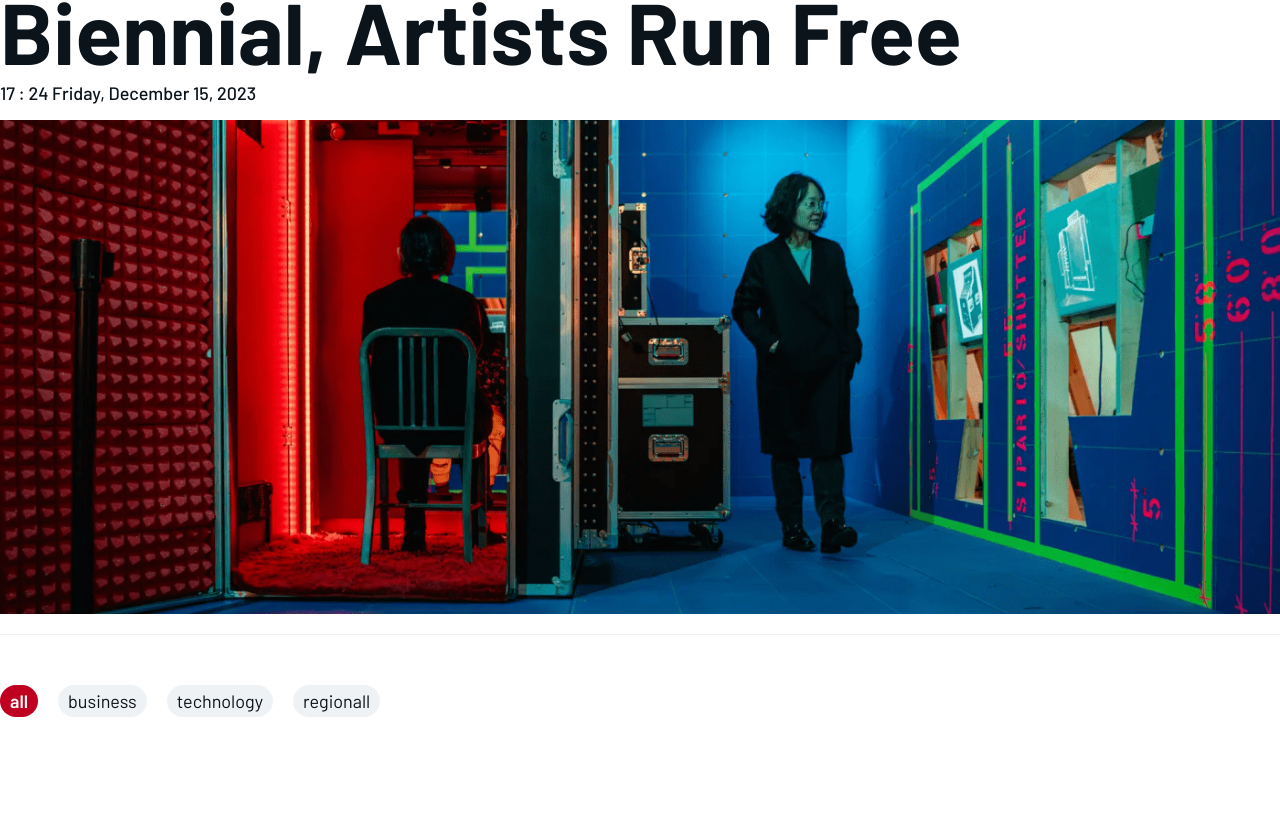
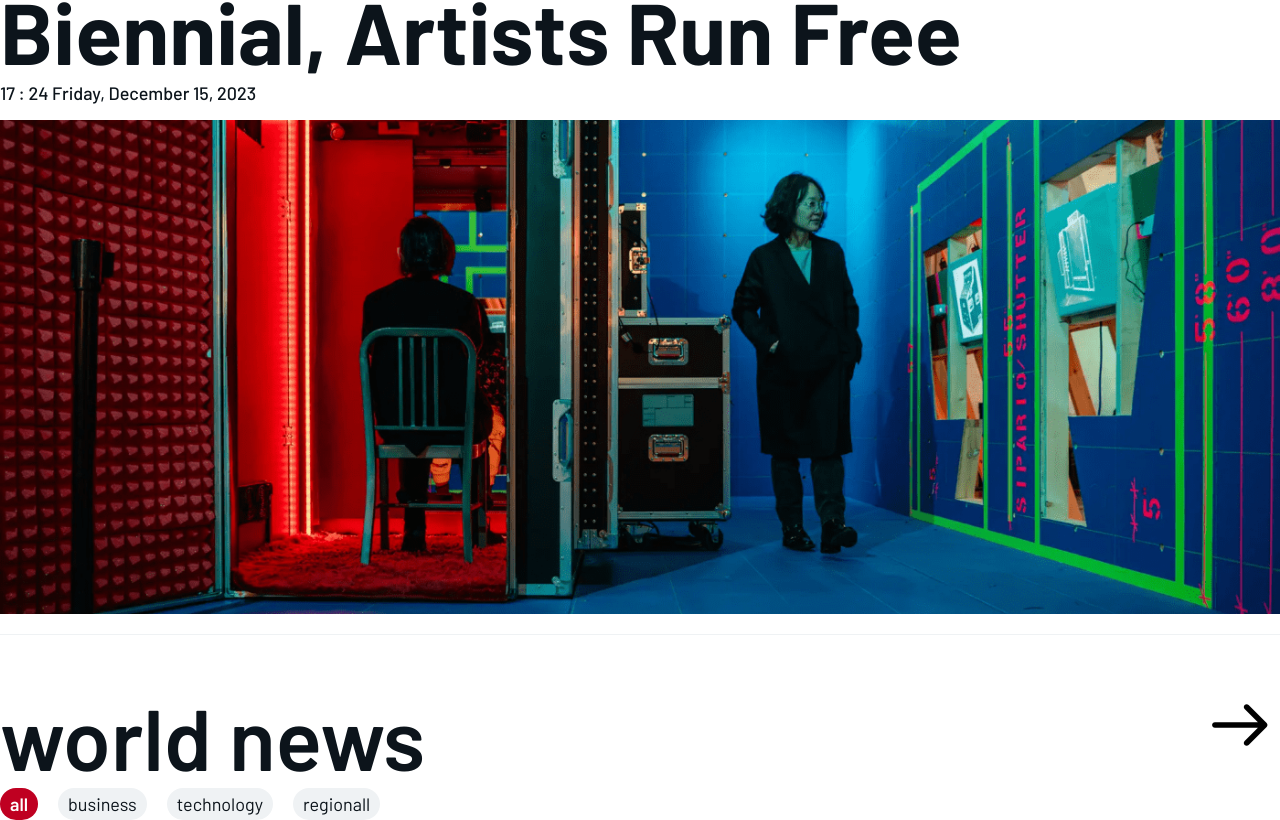
Before and after one commit to ArtErusov/Barlow-News, a React (Vite) app: page / in a window 1280 px wide. Shown: the part 199-1019 px from the top of the page. Before the commit the page ends 916 px from the top, so only its background shows below. Built offline with nearby package versions, Linux system fonts and the light colour scheme.

Commit message:
made the basis for NewsFeed

```diff
--- a/src/App.jsx
+++ b/src/App.jsx
@@ -2,7 +2,6 @@ import './assets/css/main.css';
 
 import Header from './components/Header/Header';
 import Main from './pages/main/main';
-import NewBanner from './components/newBanner/NewBanner';
 import React from 'react';
 
 function App() {
@@ -13,7 +12,6 @@ function App() {
     <React.Fragment>
       <Header />
       <Main  newsCategories={newsCategories}/>
-      <NewBanner />
     </React.Fragment>
   )
 }
--- a/src/components/newBanner/NewBanner.jsx
+++ /dev/null
@@ -1,12 +0,0 @@
-import styles from './styles.module.css';
-
-const NewBanner = () => {
-    return(
-        <div className={styles.header}>
-           {/* <h3 className={styles.title}>{props.item.title}</h3> */}
-           <p className={styles.date}></p>
-        </div>
-    )
-}
-
-export default NewBanner;
--- a/src/components/newBanner/formatTimeAgo.js
+++ /dev/null
@@ -1,5 +0,0 @@
-export const formatTimeAgo = (dateString) => {
-    const now = new Date();
-    const date = new Date(dateString);
-    const secondPast = (now.getTime() - date.getTime()) / 1000;
-}
--- a/src/components/newBanner/styles.module.css
+++ /dev/null
@@ -1,6 +0,0 @@
-@import '../../assets/css/main.css';
-
-
-.header {
-
-}
--- /dev/null
+++ b/src/pages/main/components/newsFeed/components/newsFeedTitle/NewsFeedTitle.jsx
@@ -0,0 +1,21 @@
+import styles from './styles.module.css';
+import React from 'react';
+import IconArrow from '../../../../../../assets/css/svg/IconArrow'
+
+
+const NewsFeedTitle = () => {
+
+// eslint-disable-next-line no-constant-condition
+let name = 0 == 0 ? 'world' : 'business'
+
+    return<React.Fragment>
+    <div className={styles.component}>
+        <h2 className={styles.title}>{name} news</h2>
+        <button className={styles.icon}>
+            <IconArrow/>
+        </button>
+    </div>
+    </React.Fragment>
+};
+
+export default NewsFeedTitle;
--- /dev/null
+++ b/src/pages/main/components/newsFeed/components/newsFeedTitle/styles.module.css
@@ -0,0 +1,32 @@
+@import '../../../../../../assets/css/main.css';
+
+.component{
+    display: flex;
+    justify-content: space-between;
+}
+.title{
+font-size: 86px;
+font-weight: 600;
+}
+
+.icon{
+    width: 81px;
+    height: 81px;
+    border-radius: 100px;
+    transition: 0.8s;
+}
+
+.icon:hover{
+    background-color: var(--red);
+}
+
+.icon svg{
+    margin-top: 4px;
+    width: 56px;
+    height: 44px;
+    transition: 0.8s;
+}
+
+.icon svg:hover{
+    fill: var(--white);
+}
--- /dev/null
+++ b/src/pages/main/components/newsFeed/components/selector/Selector.jsx
@@ -0,0 +1,20 @@
+/* eslint-disable react/prop-types */
+import styles from './styles.module.css';
+import React from 'react';
+
+
+
+const Selector = (props) => {
+    const [activeIndex, setActiveIndex] = React.useState(0)
+
+
+    return<React.Fragment>
+            <div className={styles.selector}>
+            {props.newsCategories.map((item, index) =>
+                <p key={index} onClick={() => setActiveIndex(index)} className = { activeIndex === index ? styles.selector_active : styles.selector_p}>{item}</p>
+            )}
+            </div>
+    </React.Fragment>
+};
+
+export default Selector;
--- /dev/null
+++ b/src/pages/main/components/newsFeed/components/selector/styles.module.css
@@ -0,0 +1,33 @@
+@import '../../../../../../assets/css/main.css';
+
+/* -------------selector--------------------------- */
+.selector{
+    display: flex;
+}
+
+.selector_p{
+    padding: 5px 10px;
+    background-color: var(--gray-light);
+    border-radius: 30px;
+    font-weight: 400;
+    margin-right: 20px;
+    cursor: pointer;
+    transform: 0.5s;
+    user-select:none;
+}
+
+.selector_active{
+    padding: 5px 10px;
+    background-color: var(--red);
+    border-radius: 30px;
+    font-weight: 600;
+    margin-right: 20px;
+    cursor: pointer;
+    color: var(--white);
+    user-select:none;
+}
+
+.selector_p:hover{
+    background-color: var(--gray);
+    color: var(--white);
+}
--- a/src/pages/main/components/newsFeed/newsFeed.jsx
+++ b/src/pages/main/components/newsFeed/newsFeed.jsx
@@ -1,20 +1,16 @@
 /* eslint-disable react/prop-types */
 import styles from './styles.module.css';
 import React from 'react';
-
+import Selector from './components/selector/Selector';
+import NewsFeedTitle from './components/newsFeedTitle/NewsFeedTitle';
 
 
 const NewsFeed = (props) => {
-    const [activeIndex, setActiveIndex] = React.useState(0)
+    return<React.Fragment>
 
-
-    return<React.Fragment>
         <div className={styles.container}>
-            <div className={styles.selector}>
-            {props.newsCategories.map((item, index) =>
-                <p key={index} onClick={() => setActiveIndex(index)} className = { activeIndex === index ? styles.selector_active : styles.selector_p}>{item}</p>
-            )}
-            </div>
+            <NewsFeedTitle/>
+            <Selector newsCategories={props.newsCategories}/>
         </div>
     </React.Fragment>
 };
--- a/src/pages/main/components/newsFeed/styles.module.css
+++ b/src/pages/main/components/newsFeed/styles.module.css
@@ -1,33 +1,3 @@
 @import '../../../../assets/css/main.css';
 
 /* -------------selector--------------------------- */
-.selector{
-    display: flex;
-}
-
-.selector_p{
-    padding: 5px 10px;
-    background-color: var(--gray-light);
-    border-radius: 30px;
-    font-weight: 400;
-    margin-right: 20px;
-    cursor: pointer;
-    transform: 0.5s;
-    user-select:none;
-}
-
-.selector_active{
-    padding: 5px 10px;
-    background-color: var(--red);
-    border-radius: 30px;
-    font-weight: 600;
-    margin-right: 20px;
-    cursor: pointer;
-    color: var(--white);
-    user-select:none;
-}
-
-.selector_p:hover{
-    background-color: var(--gray);
-    color: var(--white);
-}
```
